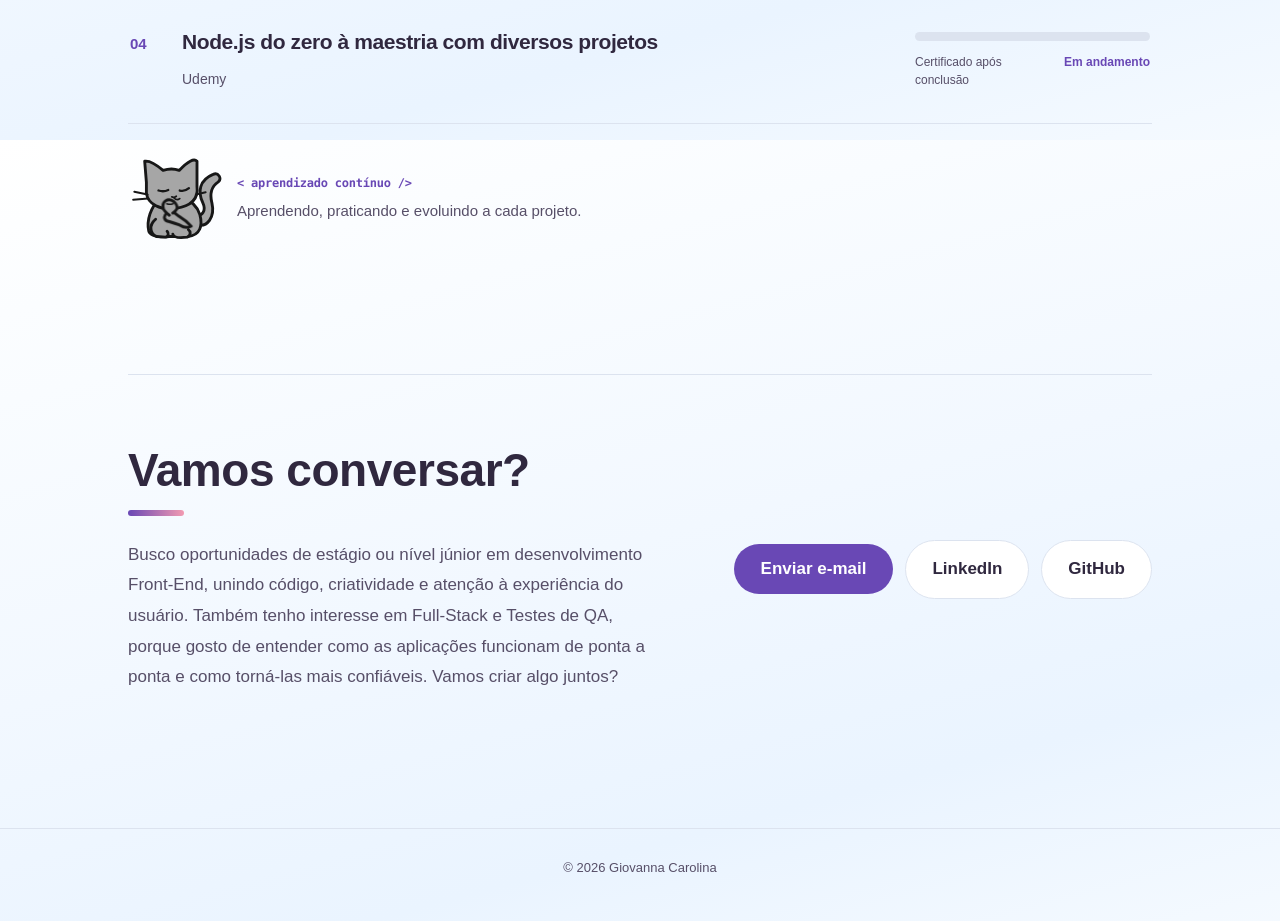
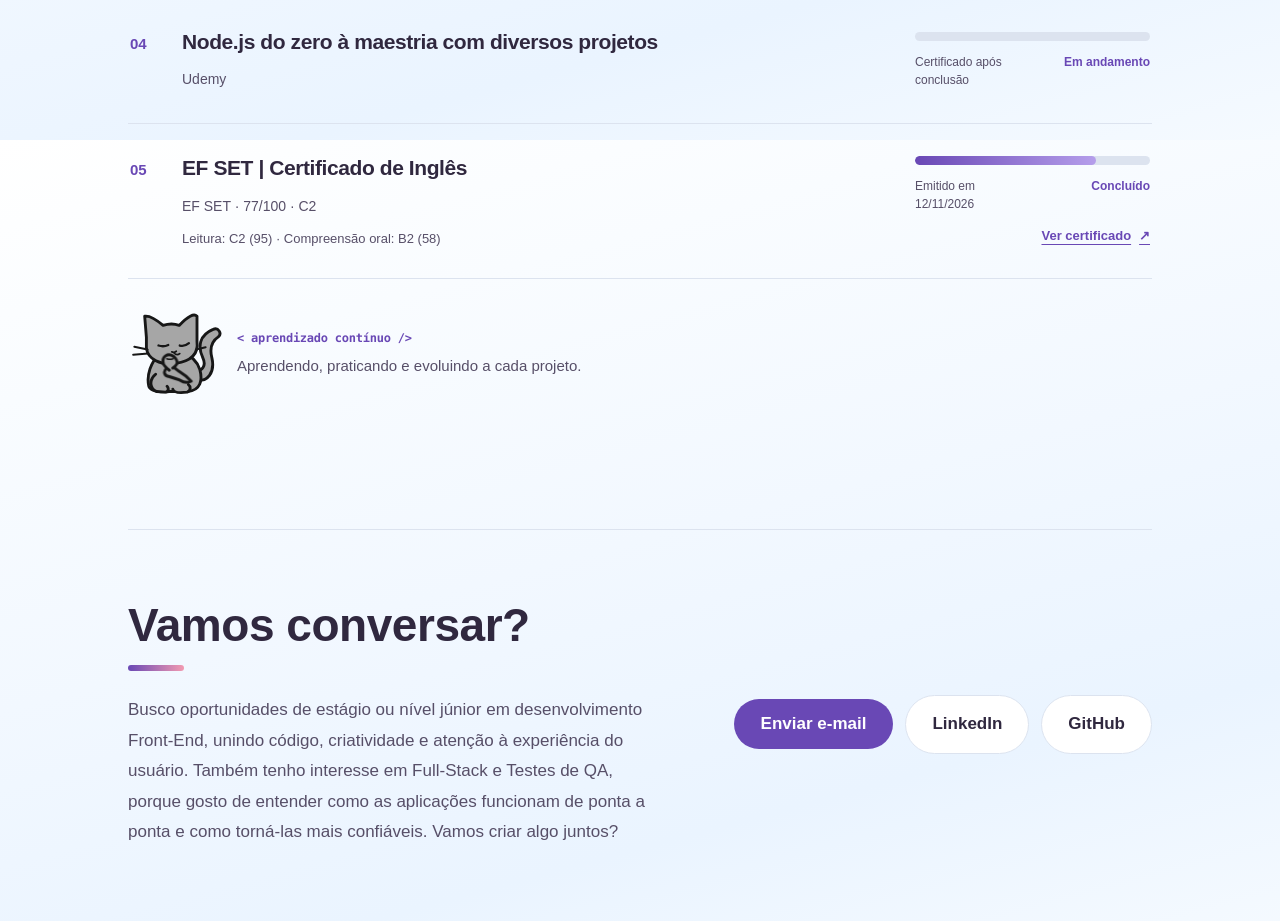
Before and after one commit to giovannacmc/portfolio, an Angular app: page / in a window 1280 px wide. Shown: the part 5460-6381 px from the top of the page. Built offline with nearby package versions, Linux system fonts and the light colour scheme.

Commit message:
feat: adiciona certificado EF SET ao portfolio

```diff
--- a/src/app/app.component.html
+++ b/src/app/app.component.html
@@ -651,7 +651,55 @@
             </div>
           </div>
         </article>
+
+        <article class="learning-item efset-certificate rv">
+          <div class="learning-info">
+            <span class="learning-number">05</span>
+
+            <div class="learning-details">
+              <h3>
+                <span class="efset-pt">EF SET | Certificado de Inglês</span>
+                <span class="efset-en">EF SET | English Certificate</span>
+              </h3>
+
+              <span class="learning-provider"> EF SET · 77/100 · C2 </span>
+
+              <p class="efset-description">
+                <span class="efset-pt"> Leitura: C2 (95) · Compreensão oral: B2 (58) </span>
+                <span class="efset-en"> Reading: C2 (95) · Listening: B2 (58) </span>
+              </p>
+            </div>
+          </div>
+
+          <div class="learning-side">
+            <div class="learning-progress" aria-label="EF SET: 77 de 100 pontos">
+              <span></span>
+            </div>
+
+            <div class="learning-status efset-pt">
+              <span>Emitido em 12/11/2026</span>
+              <span>Concluído</span>
+            </div>
+
+            <div class="learning-status efset-en">
+              <span>Issued Nov 12, 2026</span>
+              <span>Completed</span>
+            </div>
+
+            <a
+              class="efset-link"
+              href="https://cert.efset.org/pt/LC5KST"
+              target="_blank"
+              rel="noopener noreferrer"
+            >
+              <span class="efset-pt">Ver certificado</span>
+              <span class="efset-en">View certificate</span>
+              <span aria-hidden="true">↗</span>
+            </a>
+          </div>
+        </article>
       </div>
+
       <div class="learning-bottom rv">
         <div class="sleep">
           <svg
--- a/src/styles.css
+++ b/src/styles.css
@@ -3681,3 +3681,47 @@ html[lang='en'] .efset-pt {
     align-self: flex-start;
   }
 }
+
+:root:not([lang='en']) .efset-en,
+:root[lang='en'] .efset-pt {
+  display: none;
+}
+
+.efset-certificate .learning-progress span {
+  width: 77%;
+  background: linear-gradient(90deg, var(--accent), #b59eeb);
+}
+
+.efset-description {
+  margin: 8px 0 0;
+  color: var(--muted);
+  font-size: 13px;
+  line-height: 1.6;
+}
+
+.efset-link {
+  display: inline-flex;
+  align-items: center;
+  align-self: flex-end;
+  gap: 8px;
+  color: var(--accent);
+  font-size: 13px;
+  font-weight: 700;
+  text-decoration: underline;
+  text-underline-offset: 4px;
+  transition: opacity 0.2s ease;
+}
+
+.efset-link:hover {
+  opacity: 0.75;
+}
+
+@media (max-width: 760px) {
+  .efset-certificate .learning-side {
+    max-width: 100%;
+  }
+
+  .efset-link {
+    align-self: flex-start;
+  }
+}
```
